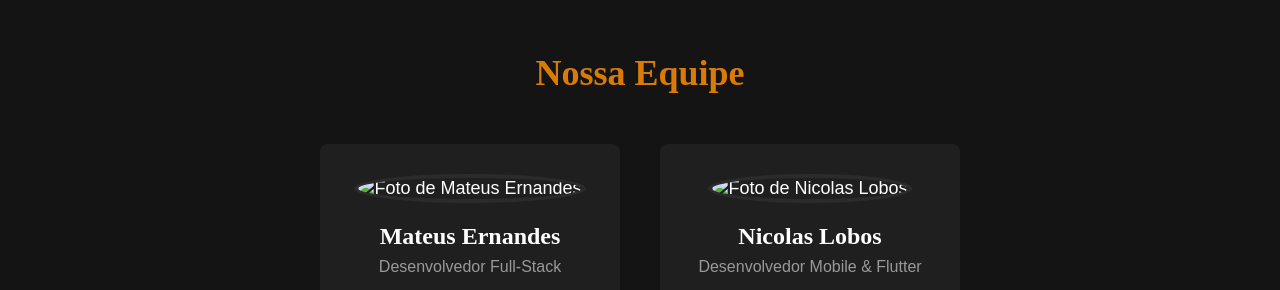
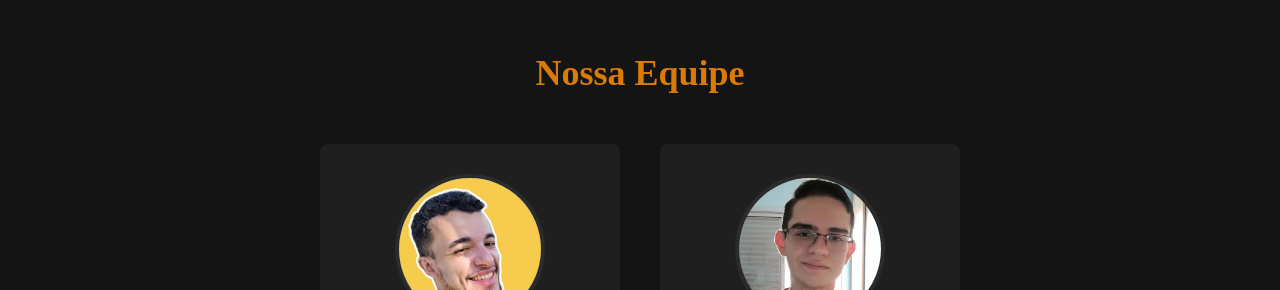
Before and after one commit to mat-ernandes/projetoPortfolio, a plain HTML site: page index.html in a window 1280 px wide. Shown: the part 1511-1801 px from the top of the page. Drawn offline with Linux system fonts and the light colour scheme; a web font is replaced by a local one.

Commit message:
Adding Profile photos

```diff
--- a/index.html
+++ b/index.html
@@ -78,7 +78,7 @@
         <div class="team-grid">
             <!-- Membro 1 -->
             <div class="team-member">
-                <img src="./assets/Mat.jpeg" alt="Foto de Mateus Ernandes">
+                <img src="./assets/images/Mat.jpeg" alt="Foto de Mateus Ernandes">
                 <h3>Mateus Ernandes</h3>
                 <p>Desenvolvedor Full-Stack</p>
                 <div class="social-links">
@@ -88,7 +88,7 @@
             </div>
             <!-- Membro 2 -->
             <div class="team-member">
-                <img src="./assets/Nic.jpeg" alt="Foto de Nicolas Lobos">
+                <img src="./assets/images/Nic.jpeg" alt="Foto de Nicolas Lobos">
                 <h3>Nicolas Lobos</h3>
                 <p>Desenvolvedor Mobile & Flutter</p>
                 <div class="social-links">
```
